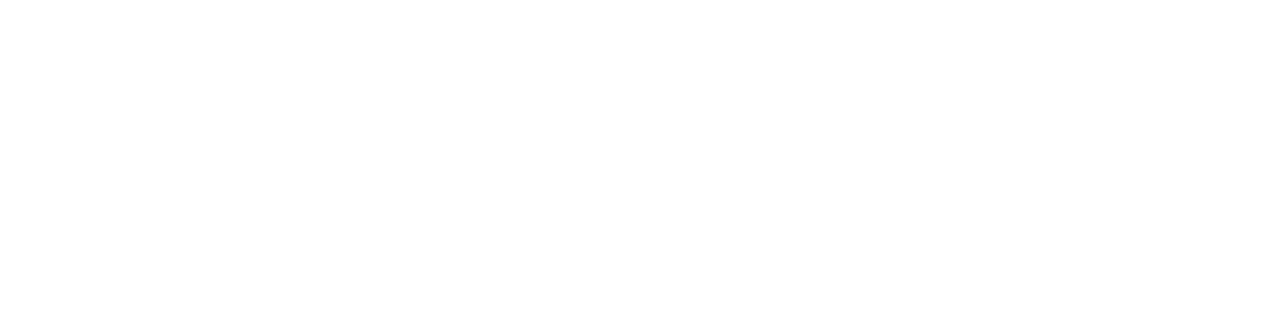
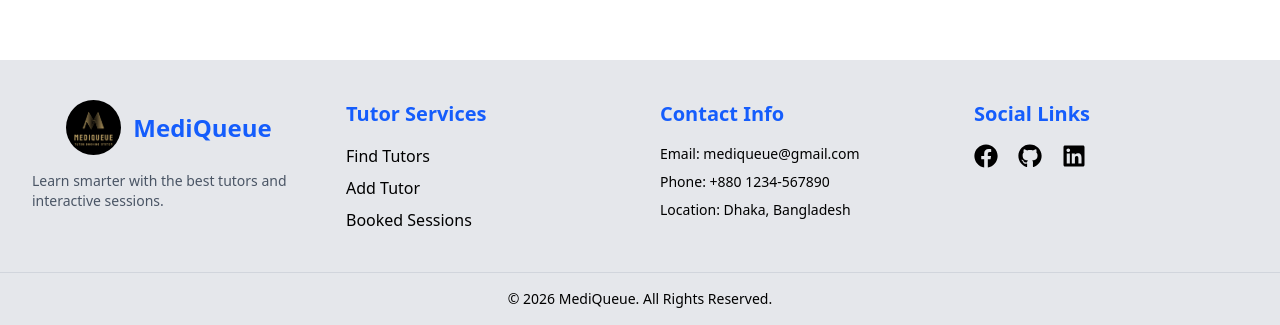
Before and after one commit to rifat-sultana/Assignment-09-client-side, a Next.js app: page / in a window 1280 px wide. Shown: the part 844-1169 px from the top of the page. Before the commit the page ends 864 px from the top, so only its background shows below. Built offline with nearby package versions, Linux system fonts and the light colour scheme.

Commit message:
Add responsive footer with logo, contact info, social links

```diff
--- a/src/app/layout.js
+++ b/src/app/layout.js
@@ -2,6 +2,7 @@
 import "./globals.css";
 import Navbar from "@/components/navbar";
 import ThemeProvider from "@/components/ThemeProvider";
+import Footer from "@/components/Footer";
 
 const geistSans = Geist({
   variable: "--font-geist-sans",
@@ -21,17 +22,24 @@
 export default function RootLayout({ children }) {
   return (
 
-    <html lang="en" suppressHydrationWarning className="min-h-screen bg-white dark:bg-black">
-      <body className={`${geistSans.variable} ${geistMono.variable} min-h-screen antialiased bg-white dark:bg-black text-black dark:text-white`}>
+    <html lang="en" suppressHydrationWarning>
+
+  <body
+    className={`${geistSans.variable} ${geistMono.variable} antialiased bg-white dark:bg-black text-black dark:text-white`}
+  >
 
         <ThemeProvider>
 
           <div className="flex flex-col min-h-screen">
             <Navbar />
+
             <main className="flex-1 w-full">
               {children}
             </main>
           </div>
+
+        <Footer />
+
         </ThemeProvider>
 
       </body>
--- /dev/null
+++ b/src/components/Footer.jsx
@@ -0,0 +1,134 @@
+import Image from "next/image";
+import Link from "next/link";
+import { FaFacebook, FaGithub, FaLinkedin } from "react-icons/fa";
+
+const Footer = () => {
+  return (
+    <footer className="bg-gray-200 dark:bg-gray-900 text-black dark:text-white mt-10">
+
+      {/* Main Footer */}
+      <div className="max-w-7xl mx-auto px-8 py-10">
+
+        <div className="grid grid-cols-1 md:grid-cols-4 gap-10 items-start">
+
+          {/* Logo Section */}
+          <div className="flex flex-col items-center ">
+
+            <div className="flex items-center gap-3">
+
+              <Image
+                src="/Images/Logo.png"
+                alt="Logo"
+                width={55}
+                height={55}
+                className="rounded-full"
+              />
+
+              <h1 className="text-2xl font-bold text-blue-600 ">
+                MediQueue
+              </h1>
+
+            </div>
+
+            <p className="mt-4 text-sm text-gray-600 dark:text-gray-300">
+              Learn smarter with the best tutors and interactive sessions.
+            </p>
+
+          </div>
+
+          {/*  Services */}
+          <div className="flex flex-col items-center md:items-start">
+
+            <h2 className="text-xl font-bold mb-4 text-blue-600">
+              Tutor Services
+            </h2>
+
+            <ul className="space-y-2">
+
+              <li>
+                <Link href="/tutors" className="hover:text-cyan-500">
+                  Find Tutors
+                </Link>
+              </li>
+
+              <li>
+                <Link href="/add-tutor" className="hover:text-cyan-500">
+                  Add Tutor
+                </Link>
+              </li>
+
+              <li>
+                <Link href="/booked-sessions" className="hover:text-cyan-500">
+                  Booked Sessions
+                </Link>
+              </li>
+
+            </ul>
+          </div>
+
+          {/* Contact Info */}
+          <div className="flex flex-col items-center md:items-start">
+
+            <h2 className="text-xl font-bold mb-4 text-blue-600">
+              Contact Info
+            </h2>
+
+            <div className="space-y-2 text-sm">
+              <p>Email: mediqueue@gmail.com</p>
+              <p>Phone: +880 1234-567890</p>
+              <p>Location: Dhaka, Bangladesh</p>
+            </div>
+
+          </div>
+
+          {/* Social Links */}
+          <div className="flex flex-col items-center md:items-start">
+
+            <h2 className="text-xl font-bold mb-4 text-blue-600">
+              Social Links
+            </h2>
+
+            <div className="flex items-center gap-5 text-2xl">
+
+              <a
+                href="https://facebook.com"
+                target="_blank"
+                className="hover:text-blue-500 transition"
+              >
+                <FaFacebook />
+              </a>
+
+              <a
+                href="https://github.com"
+                target="_blank"
+                className="hover:text-gray-500 transition"
+              >
+                <FaGithub />
+              </a>
+
+              <a
+                href="https://linkedin.com"
+                target="_blank"
+                className="hover:text-cyan-500 transition"
+              >
+                <FaLinkedin />
+              </a>
+
+            </div>
+
+          </div>
+
+        </div>
+      </div>
+
+      {/* bottom */}
+      <div className="border-t border-gray-300 dark:border-gray-700 py-4 text-center text-sm">
+
+        © 2026 MediQueue. All Rights Reserved.
+
+      </div>
+    </footer>
+  );
+};
+
+export default Footer;
```
